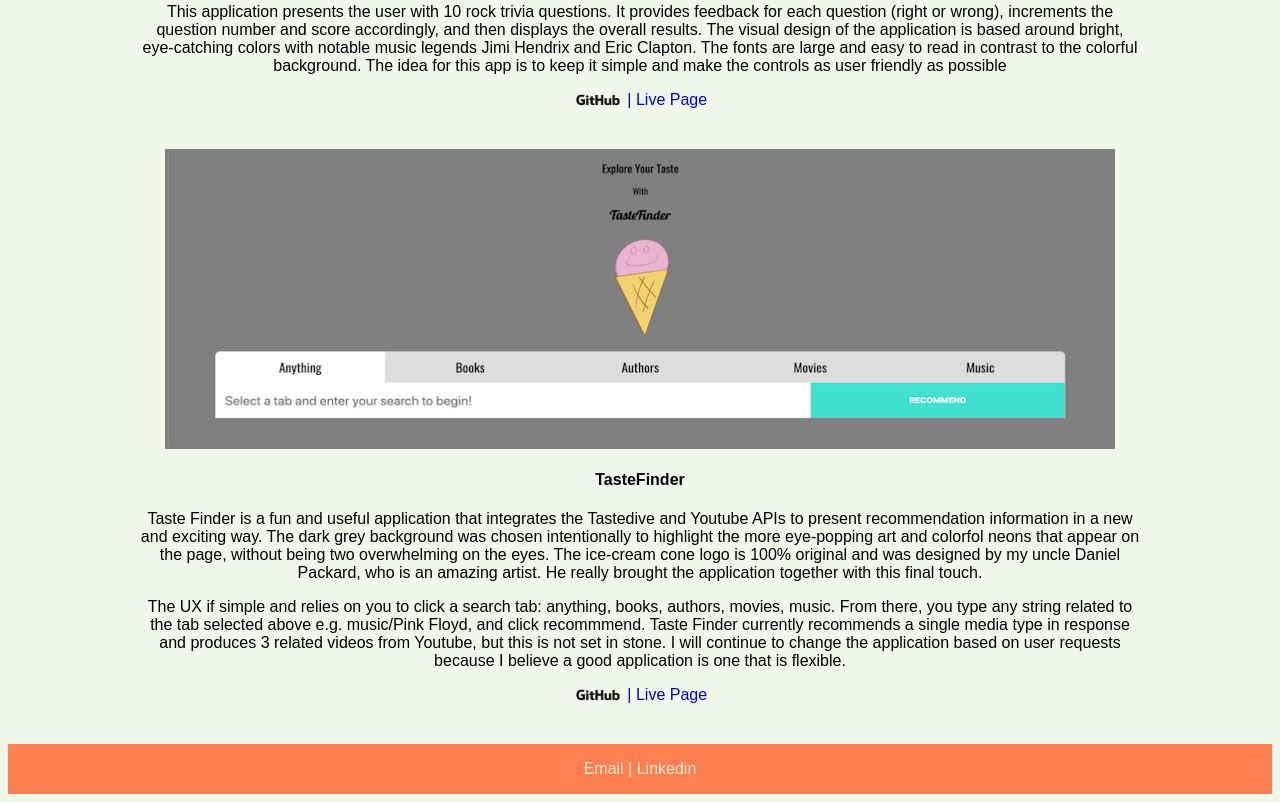
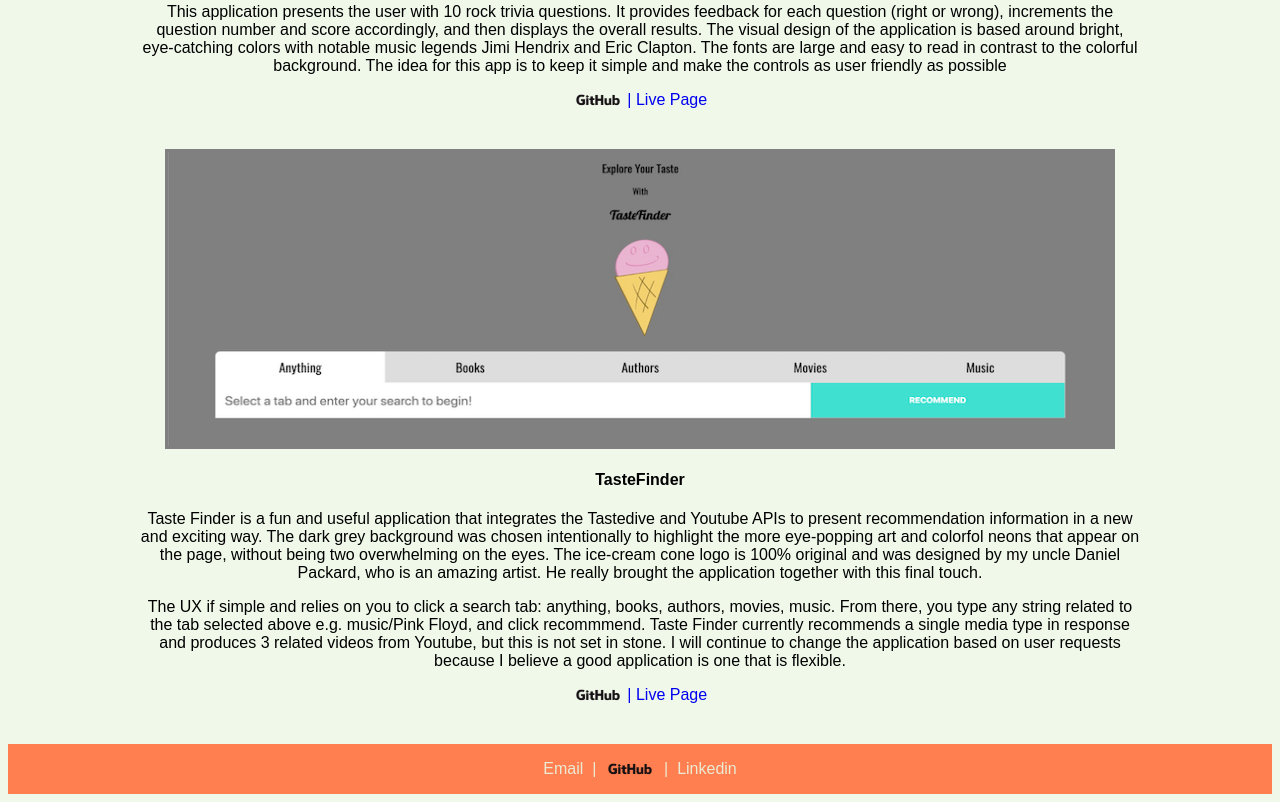
Before and after one commit to traviswhittington88/Portfolio, a plain HTML site: page index.html in a window 1280 px wide. Shown: the part 2082-2884 px from the top of the page. Drawn offline with nearby package versions, Linux system fonts and the light colour scheme.

Commit message:
styled contact

```diff
--- a/index.html
+++ b/index.html
@@ -108,8 +108,11 @@
 <div class="footer" id="contact">
     <footer id="contact">
       <address>
-        <a href="mailto:traviswhittington@ymail.com">Email | </a>
-        <a href="https://www.linkedin.com/in/travis-whittington-83b96ba8/" id="linkedin">Linkedin</a>
+        <div class="links">
+          <a href="mailto:traviswhittington@ymail.com">Email&nbsp;&nbsp;|&nbsp;&nbsp;</a>
+          <a href="https://github.com/traviswhittington88"><img src="GitHub_Logo.png" class="github"></a>
+          <a href="https://www.linkedin.com/in/travis-whittington-83b96ba8/" id="linkedin">&nbsp;&nbsp;|&nbsp;&nbsp;Linkedin</a>
+      </div>
       <address>
     </footer>
   </div>
```
